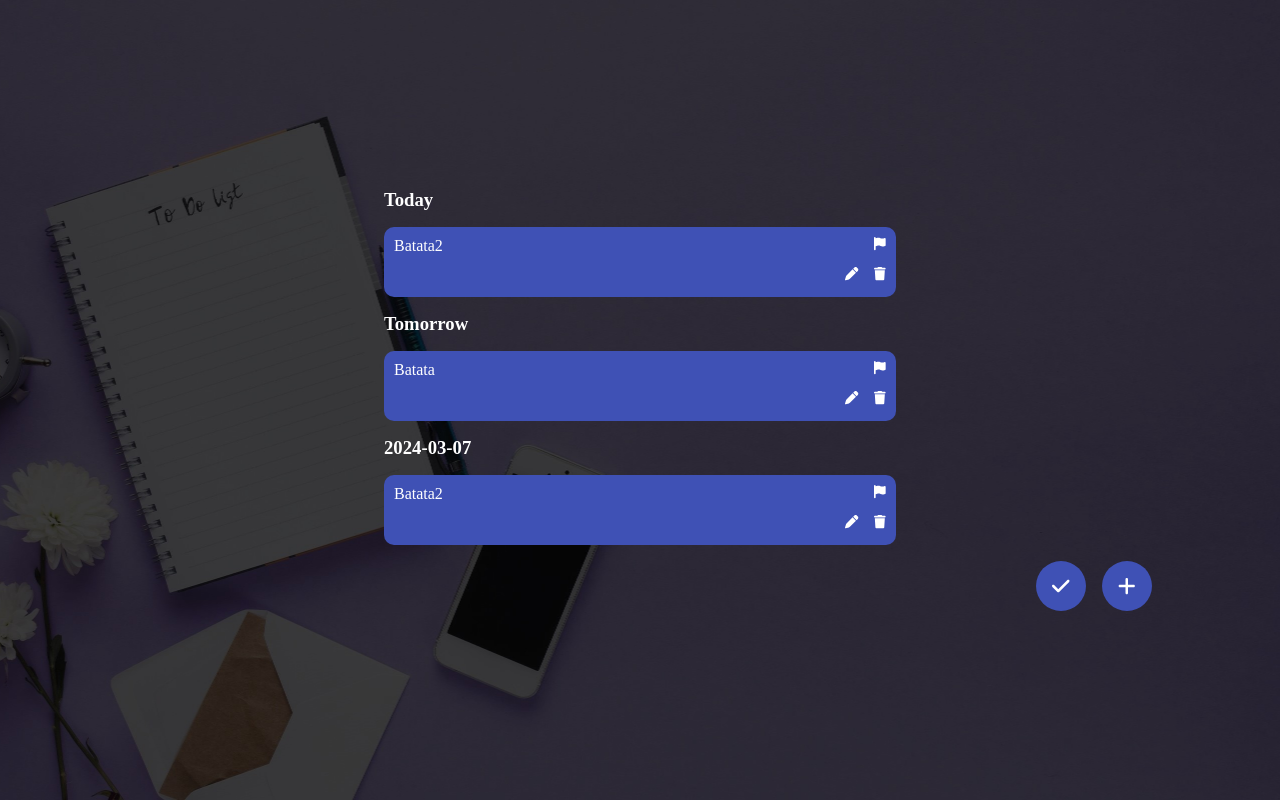
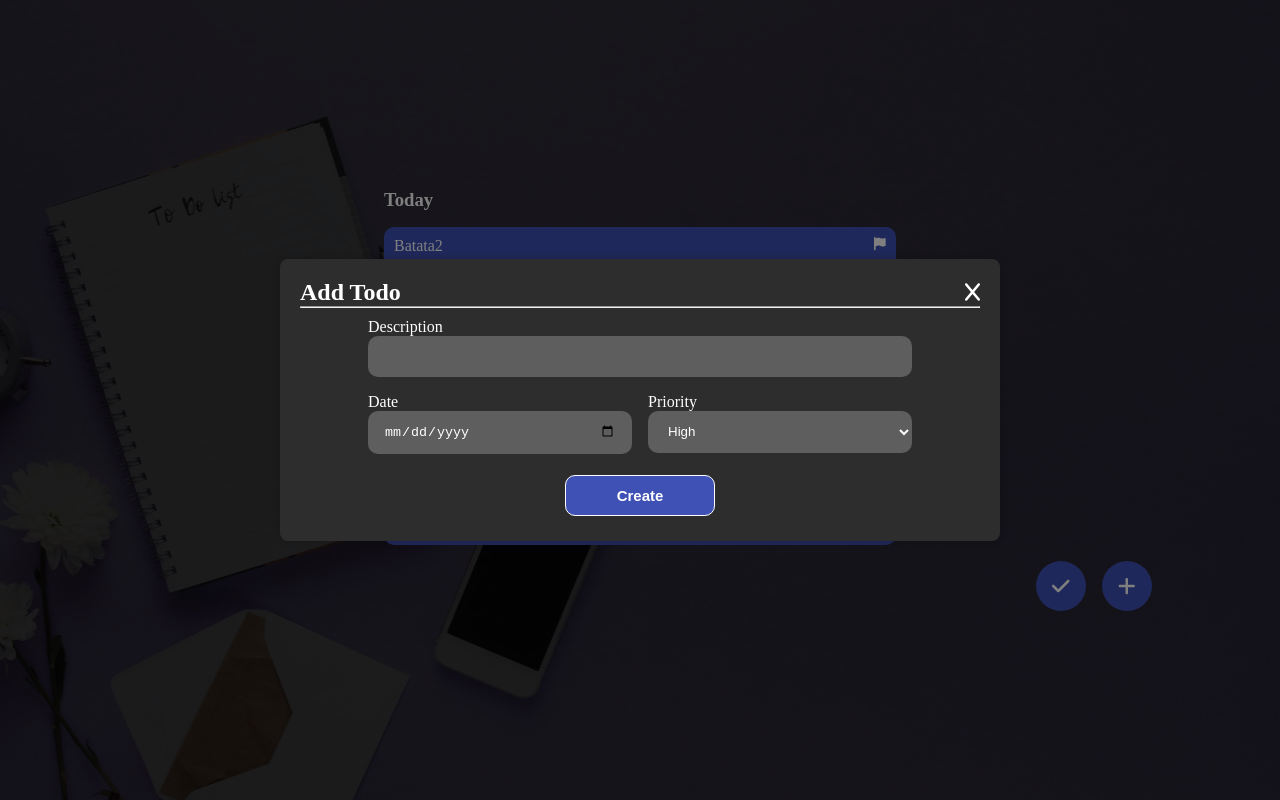
Before and after one commit to edgard-habanbou/todo-app, a React (Create React App) app in the folder todo-frontend/: page /todos in a window 1280 px wide. Both pictures are taken after a click on the button 1127 px from the left and 586 px from the top of the page. Built offline with nearby package versions, Linux system fonts and the light colour scheme; no server answers; what ldrs would draw is missing.

Commit message:
Frontend: Added Add Todo Modal

```diff
--- a/todo-frontend/src/App.css
+++ b/todo-frontend/src/App.css
@@ -83,6 +83,14 @@
   max-width: 200px;
   background-color: #a1a1a16c;
 }
+.input-full-width {
+  border-radius: 10px;
+  border: none;
+  padding: 0.8rem 1rem;
+  color: white;
+  width: 100%;
+  background-color: #a1a1a16c;
+}
 .input::placeholder {
   color: rgba(218, 218, 218, 0.445);
 }
--- a/todo-frontend/src/components/AddTodoModal/index.css
+++ b/todo-frontend/src/components/AddTodoModal/index.css
@@ -0,0 +1,44 @@
+.modal-overlay {
+  position: fixed;
+  top: 0;
+  left: 0;
+  width: 100%;
+  height: 100%;
+  background: rgba(0, 0, 0, 0.5);
+  display: flex;
+  justify-content: center;
+  align-items: center;
+}
+
+.modal {
+  background: #2d2d2d;
+  color: #fff;
+  padding: 20px;
+  border-radius: 8px;
+  width: 70%;
+  max-width: 720px;
+  box-shadow: 0 0 10px rgba(0, 0, 0, 0.2);
+}
+
+.modal-header {
+  display: flex;
+  justify-content: space-between;
+  align-items: center;
+}
+
+.modal-header h2 {
+  margin: 0;
+}
+
+.modal-content {
+  margin-top: 10px;
+  margin: 10px 10% 0 10%;
+}
+
+.modal-header button {
+  background: none;
+  border: none;
+  cursor: pointer;
+  font-size: 20px;
+  color: #555;
+}
--- a/todo-frontend/src/components/AddTodoModal/index.tsx
+++ b/todo-frontend/src/components/AddTodoModal/index.tsx
@@ -1,7 +1,56 @@
-import React from "react";
-
-function AddTodoModal() {
-  return <div>ADD TODO</div>;
+import { faX } from "@fortawesome/free-solid-svg-icons";
+import { FontAwesomeIcon } from "@fortawesome/react-fontawesome";
+import "./index.css";
+function AddTodoModal({
+  toggleModal,
+  edit,
+}: {
+  toggleModal: () => void;
+  edit: boolean;
+}) {
+  const handleSave = () => {};
+  return (
+    <div className="modal-overlay">
+      <div className="modal">
+        <div className="modal-header">
+          <h2>{edit ? "Edit Todo" : "Add Todo"}</h2>
+          <button onClick={toggleModal}>
+            <FontAwesomeIcon icon={faX} color="white" />
+          </button>
+        </div>
+        <hr />
+        <div className="modal-content flex gap column">
+          <div className="flex column">
+            <label htmlFor="description">Description</label>
+            <input type="text" id="description" className="input-full-width" />
+          </div>
+          <div className="flex gap">
+            <div className="flex column half-width">
+              <label htmlFor="date">Date</label>
+              <input type="date" id="date" className="input-full-width" />
+            </div>
+            <div className="flex column half-width">
+              <label htmlFor="priority">Priority</label>
+              <select
+                name="priority"
+                className="input-full-width"
+                id="priority"
+              >
+                <option value="1">High</option>
+                <option value="2">Medium</option>
+                <option value="3">Low</option>
+              </select>
+            </div>
+          </div>
+          <div className="flex gap center margin">
+            <button className="btn" onClick={handleSave}>
+              {edit ? "Save" : "Create"}
+            </button>
+          </div>
+        </div>
+      </div>
+    </div>
+  );
 }
 
 export default AddTodoModal;
--- a/todo-frontend/src/components/TodoList/index.tsx
+++ b/todo-frontend/src/components/TodoList/index.tsx
@@ -3,6 +3,7 @@ import "./index.css";
 import Todo from "../Todo";
 import { FontAwesomeIcon } from "@fortawesome/react-fontawesome";
 import { faCheck, faPlus } from "@fortawesome/free-solid-svg-icons";
+import AddTodoModal from "../AddTodoModal";
 
 interface TodoProps {
   description: string;
@@ -12,6 +13,8 @@ interface TodoProps {
 }
 
 function TodoList({ todos }: { todos: TodoProps[] }) {
+  const [showAddTodoModal, setShowAddTodoModal] = React.useState(false);
+
   const formatDate = (dateString: string): string => {
     const date = new Date(dateString);
     return date.toISOString().split("T")[0];
@@ -32,7 +35,7 @@ function TodoList({ todos }: { todos: TodoProps[] }) {
   const tomorrow = formatDate(new Date(Date.now() + 86400000).toISOString());
 
   return (
-    <div>
+    <>
       <div className="todo-list-wrapper full-screen flex column gap center">
         {sortedDates.map((date: string, index) => (
           <div key={index} className="flex column gap color-white">
@@ -59,13 +62,22 @@ function TodoList({ todos }: { todos: TodoProps[] }) {
             <button className="btn-menu flex center round">
               <FontAwesomeIcon icon={faCheck} className="icon" size="xl" />
             </button>
-            <button className="btn-menu flex center round">
+            <button
+              className="btn-menu flex center round"
+              onClick={() => setShowAddTodoModal(true)}
+            >
               <FontAwesomeIcon icon={faPlus} className="icon" size="xl" />
             </button>
           </div>
         </div>
       </div>
-    </div>
+      {showAddTodoModal && (
+        <AddTodoModal
+          edit={false}
+          toggleModal={() => setShowAddTodoModal(false)}
+        />
+      )}
+    </>
   );
 }
 
```
